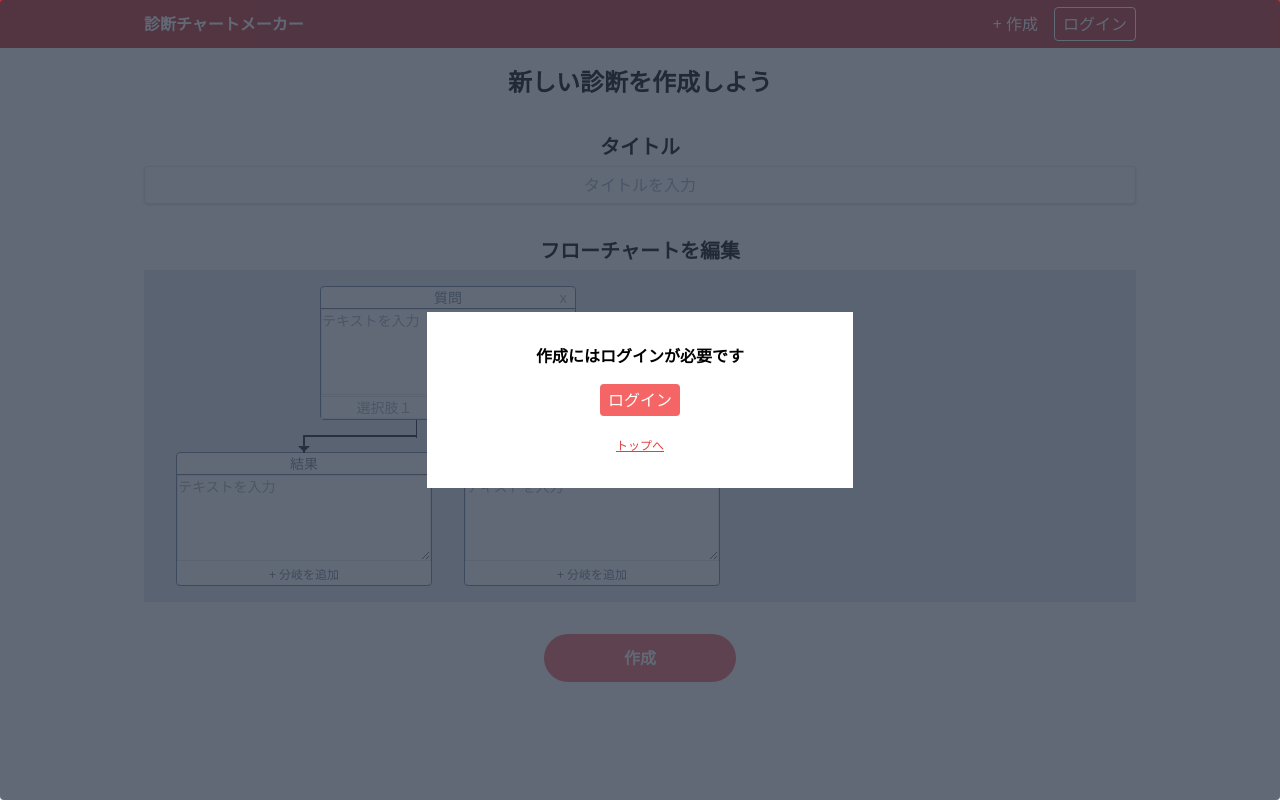
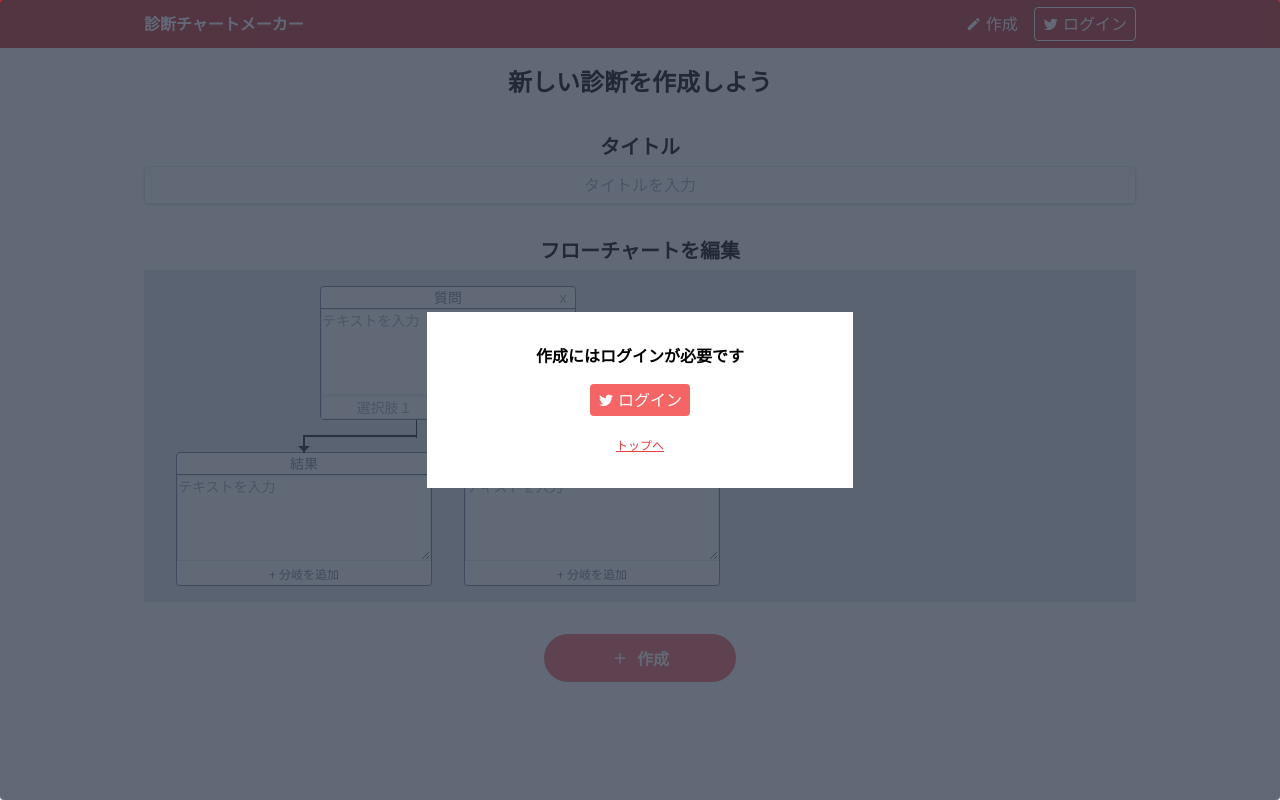
Before and after one commit to retoruto-carry/shindan-chart-maker, a Nuxt app: page /posts/create in a window 1280 px wide. Built offline with nearby package versions, Linux system fonts and the light colour scheme; no server answers; what tailwindcss-spinner would draw is missing.

Commit message:
:+1: add material icon

```diff
--- a/components/common/AppNavbar.vue
+++ b/components/common/AppNavbar.vue
@@ -10,7 +10,8 @@
         <client-only>
           <div class="flex items-center">
             <nuxt-link to="/posts/create" class="text-white align-middle mr-4">
-              + 作成
+              <i class="mdi mdi-pencil" />
+              作成
             </nuxt-link>
             <account-dropdown
               v-if="$auth.currentUser"
--- a/nuxt.config.js
+++ b/nuxt.config.js
@@ -25,7 +25,7 @@ export default {
   /*
    ** Global CSS
    */
-  css: [],
+  css: ['@mdi/font/css/materialdesignicons.css'],
   /*
    ** Plugins to load before mounting the App
    */
--- a/package.json
+++ b/package.json
@@ -22,6 +22,7 @@
     }
   },
   "dependencies": {
+    "@mdi/font": "^5.3.45",
     "@nuxt/typescript-runtime": "^0.4.0",
     "@nuxtjs/axios": "^5.3.6",
     "@nuxtjs/dotenv": "^1.4.0",
--- a/pages/posts/_id.vue
+++ b/pages/posts/_id.vue
@@ -26,12 +26,14 @@
         class="block bg-blue-500 hover:bg-blue-700 text-white font-bold py-2 px-4 rounded mx-auto mb-2"
         @click="handleTweetResultClicked"
       >
+        <i class="mdi mdi-twitter mr-1" />
         結果をツイート
       </button>
       <button
         class="block bg-gray-500 hover:bg-gray-700 text-white font-bold py-2 px-4 rounded mx-auto"
         @click="handleResetClicked"
       >
+        <i class="mdi mdi-refresh mr-1" />
         最初から
       </button>
     </template>
--- a/pages/posts/create.vue
+++ b/pages/posts/create.vue
@@ -17,7 +17,10 @@
         type="submit"
         class="mt-8 bg-red-500 hover:bg-red-700 text-white font-bold h-12 w-48 rounded-full"
       >
-        <span v-if="!isSubmitting">作成</span>
+        <span v-if="!isSubmitting">
+          <i class="mdi mdi-plus mr-1 text-lg" />
+          作成
+        </span>
         <div v-else class="spinner"></div>
       </button>
     </form>
```
Also changed, not shown: 1 other file (tests, documents, lock files or other folders).
